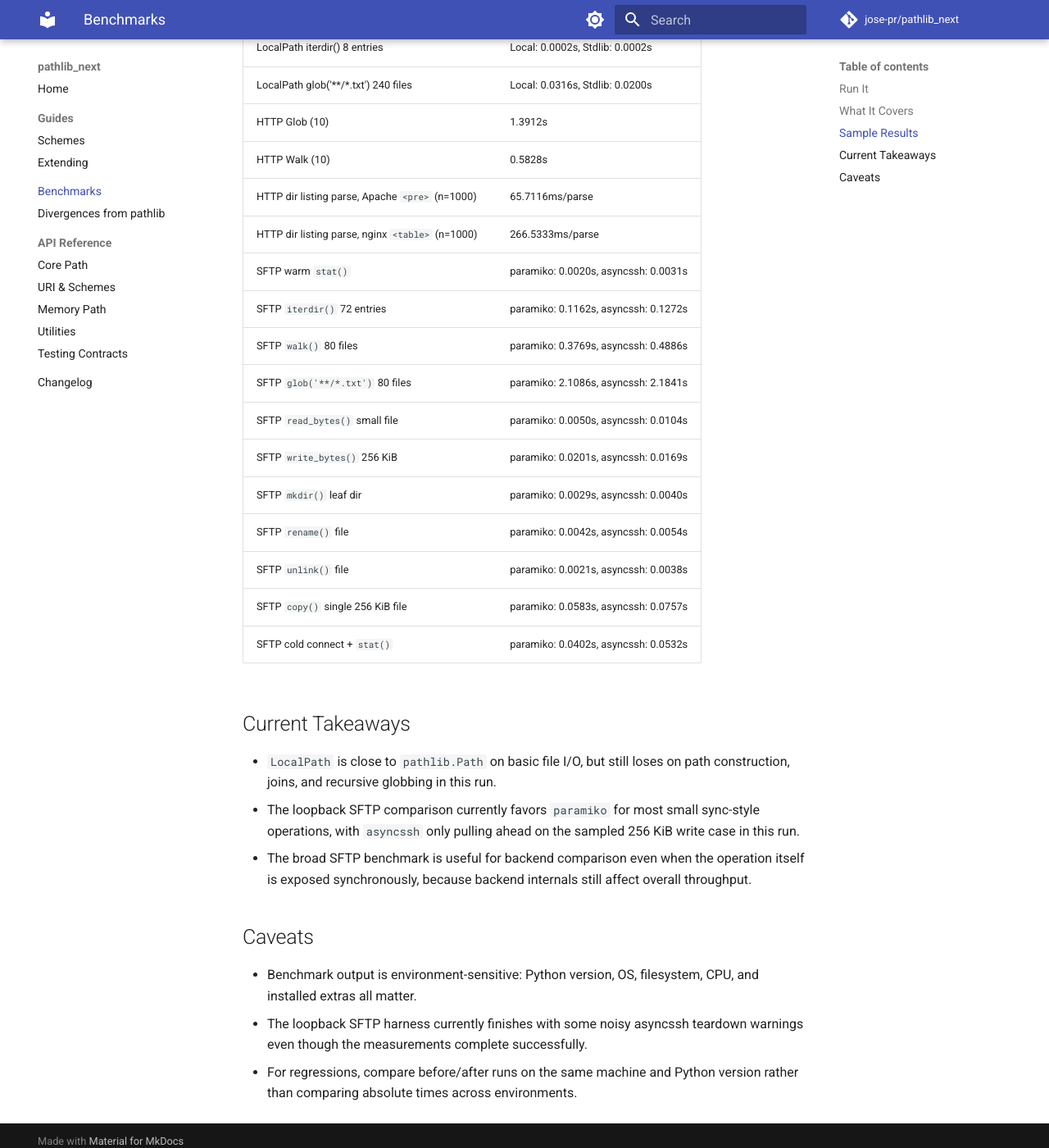
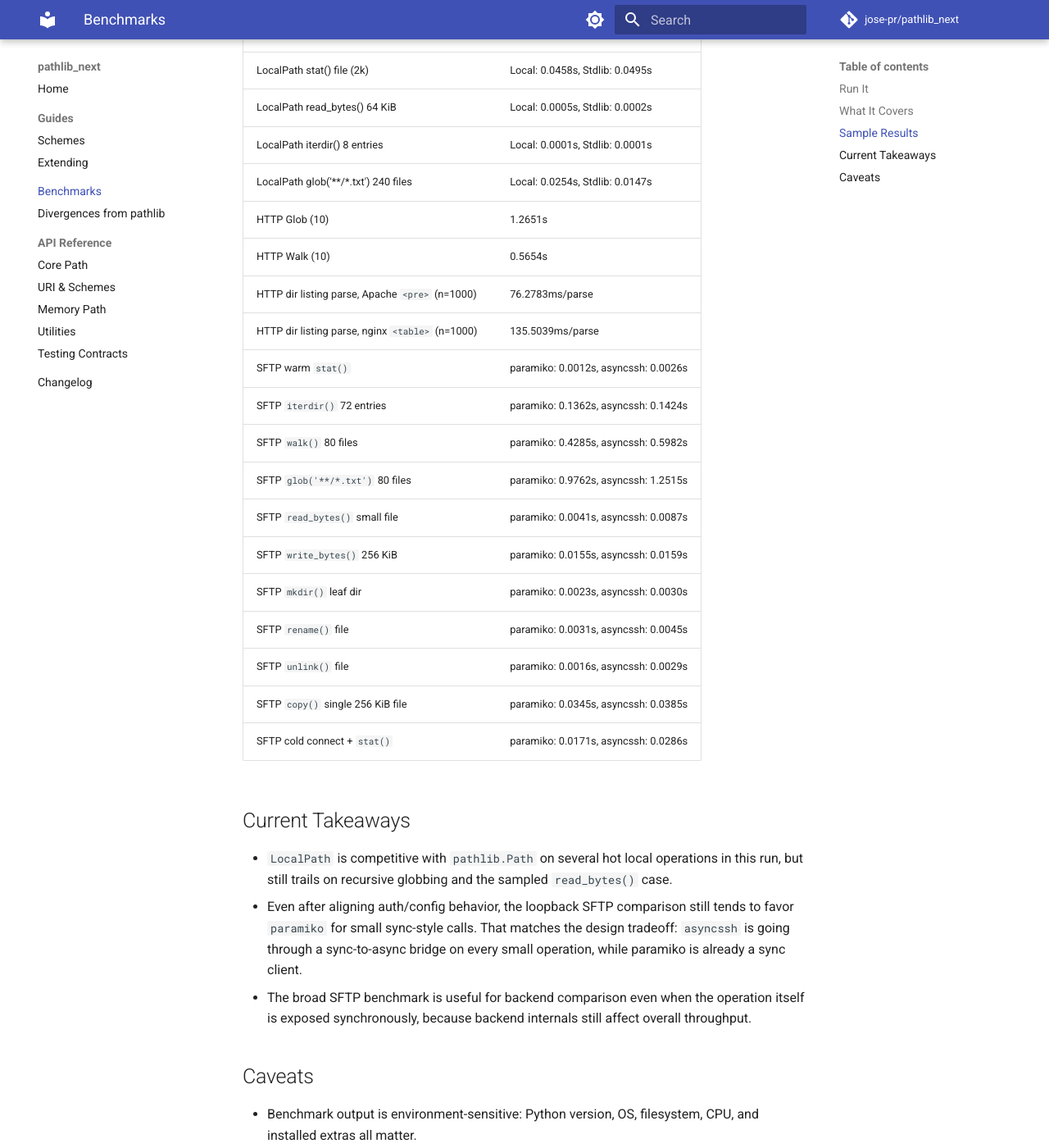
Before and after one commit to jose-pr/pathlib-next, an MkDocs documentation site: the page built from docs/benchmarks.md, in a window 1280 px wide and 1400 px high, scrolled down 1618 px. Shown: the whole window at 82% size. Built offline with MkDocs 1.6.1 and Material for MkDocs 9.7.7, drawn with Linux system fonts in a browser that asks for light colours; comment, search, counter and statistics services are not loaded; some of the changed text lies outside the part shown.

Commit message:
chore: tune sftp benchmark comparisons

```diff
--- a/docs/benchmarks.md
+++ b/docs/benchmarks.md
@@ -33,6 +33,12 @@
 comparison focused on backend overhead and request behavior rather than WAN
 latency.
 
+Normal `sftp://` usage defaults to the system OpenSSH client config on both
+backends. The benchmark harness explicitly disables SSH config/key discovery
+for its asyncssh comparison so both backends are measured with similarly
+minimal connection setup instead of inheriting machine-specific SSH client
+state.
+
 ## Sample Results
 
 These numbers are from a local Windows run on July 12, 2026 with
@@ -41,43 +47,45 @@
 
 | Benchmark Case | Time / Metric |
 | --- | --- |
-| URI Parse (10k) | 0.6778s |
-| URI Parse, unique URIs, forced (us/parse) | 261.19us |
-| URI Parse+Compose, unique URIs (us/round-trip) | 276.16us |
-| Path Join (10k) | 0.4769s |
-| Segments/Name Access (10k) | 0.0064s |
-| Suffix/Stem Access (10k) | 0.0028s |
-| Glob 1k MemPath (20) | 2.5886s |
-| LocalPath vs Stdlib (2k stat) | Local: 0.2195s, Stdlib: 0.2524s |
-| LocalPath construct path (10k) | Local: 0.1600s, Stdlib: 0.0970s |
-| LocalPath join path (10k) | Local: 0.1940s, Stdlib: 0.1580s |
-| LocalPath stat() file (2k) | Local: 0.0899s, Stdlib: 0.0766s |
-| LocalPath read_bytes() 64 KiB | Local: 0.0003s, Stdlib: 0.0002s |
-| LocalPath iterdir() 8 entries | Local: 0.0002s, Stdlib: 0.0002s |
-| LocalPath glob('**/*.txt') 240 files | Local: 0.0316s, Stdlib: 0.0200s |
-| HTTP Glob (10) | 1.3912s |
-| HTTP Walk (10) | 0.5828s |
-| HTTP dir listing parse, Apache `<pre>` (n=1000) | 65.7116ms/parse |
-| HTTP dir listing parse, nginx `<table>` (n=1000) | 266.5333ms/parse |
-| SFTP warm `stat()` | paramiko: 0.0020s, asyncssh: 0.0031s |
-| SFTP `iterdir()` 72 entries | paramiko: 0.1162s, asyncssh: 0.1272s |
-| SFTP `walk()` 80 files | paramiko: 0.3769s, asyncssh: 0.4886s |
-| SFTP `glob('**/*.txt')` 80 files | paramiko: 2.1086s, asyncssh: 2.1841s |
-| SFTP `read_bytes()` small file | paramiko: 0.0050s, asyncssh: 0.0104s |
-| SFTP `write_bytes()` 256 KiB | paramiko: 0.0201s, asyncssh: 0.0169s |
-| SFTP `mkdir()` leaf dir | paramiko: 0.0029s, asyncssh: 0.0040s |
-| SFTP `rename()` file | paramiko: 0.0042s, asyncssh: 0.0054s |
-| SFTP `unlink()` file | paramiko: 0.0021s, asyncssh: 0.0038s |
-| SFTP `copy()` single 256 KiB file | paramiko: 0.0583s, asyncssh: 0.0757s |
-| SFTP cold connect + `stat()` | paramiko: 0.0402s, asyncssh: 0.0532s |
+| URI Parse (10k) | 0.0906s |
+| URI Parse, unique URIs, forced (us/parse) | 28.26us |
+| URI Parse+Compose, unique URIs (us/round-trip) | 43.87us |
+| Path Join (10k) | 0.1837s |
+| Segments/Name Access (10k) | 0.0015s |
+| Suffix/Stem Access (10k) | 0.0017s |
+| Glob 1k MemPath (20) | 0.5064s |
+| LocalPath vs Stdlib (2k stat) | Local: 0.0354s, Stdlib: 0.0375s |
+| LocalPath construct path (10k) | Local: 0.0128s, Stdlib: 0.0249s |
+| LocalPath join path (10k) | Local: 0.0667s, Stdlib: 0.0694s |
+| LocalPath stat() file (2k) | Local: 0.0458s, Stdlib: 0.0495s |
+| LocalPath read_bytes() 64 KiB | Local: 0.0005s, Stdlib: 0.0002s |
+| LocalPath iterdir() 8 entries | Local: 0.0001s, Stdlib: 0.0001s |
+| LocalPath glob('**/*.txt') 240 files | Local: 0.0254s, Stdlib: 0.0147s |
+| HTTP Glob (10) | 1.2651s |
+| HTTP Walk (10) | 0.5654s |
+| HTTP dir listing parse, Apache `<pre>` (n=1000) | 76.2783ms/parse |
+| HTTP dir listing parse, nginx `<table>` (n=1000) | 135.5039ms/parse |
+| SFTP warm `stat()` | paramiko: 0.0012s, asyncssh: 0.0026s |
+| SFTP `iterdir()` 72 entries | paramiko: 0.1362s, asyncssh: 0.1424s |
+| SFTP `walk()` 80 files | paramiko: 0.4285s, asyncssh: 0.5982s |
+| SFTP `glob('**/*.txt')` 80 files | paramiko: 0.9762s, asyncssh: 1.2515s |
+| SFTP `read_bytes()` small file | paramiko: 0.0041s, asyncssh: 0.0087s |
+| SFTP `write_bytes()` 256 KiB | paramiko: 0.0155s, asyncssh: 0.0159s |
+| SFTP `mkdir()` leaf dir | paramiko: 0.0023s, asyncssh: 0.0030s |
+| SFTP `rename()` file | paramiko: 0.0031s, asyncssh: 0.0045s |
+| SFTP `unlink()` file | paramiko: 0.0016s, asyncssh: 0.0029s |
+| SFTP `copy()` single 256 KiB file | paramiko: 0.0345s, asyncssh: 0.0385s |
+| SFTP cold connect + `stat()` | paramiko: 0.0171s, asyncssh: 0.0286s |
 
 ## Current Takeaways
 
-- `LocalPath` is close to `pathlib.Path` on basic file I/O, but still loses
-  on path construction, joins, and recursive globbing in this run.
-- The loopback SFTP comparison currently favors `paramiko` for most small
-  sync-style operations, with `asyncssh` only pulling ahead on the sampled
-  256 KiB write case in this run.
+- `LocalPath` is competitive with `pathlib.Path` on several hot local
+  operations in this run, but still trails on recursive globbing and the
+  sampled `read_bytes()` case.
+- Even after aligning auth/config behavior, the loopback SFTP comparison
+  still tends to favor `paramiko` for small sync-style calls. That matches
+  the design tradeoff: `asyncssh` is going through a sync-to-async bridge on
+  every small operation, while paramiko is already a sync client.
 - The broad SFTP benchmark is useful for backend comparison even when the
   operation itself is exposed synchronously, because backend internals still
   affect overall throughput.
@@ -86,7 +94,8 @@
 
 - Benchmark output is environment-sensitive: Python version, OS, filesystem,
   CPU, and installed extras all matter.
-- The loopback SFTP harness currently finishes with some noisy asyncssh
-  teardown warnings even though the measurements complete successfully.
+- The benchmark disables OpenSSH config/key discovery only for the loopback
+  backend comparison, to avoid machine-specific SSH client state skewing the
+  numbers.
 - For regressions, compare before/after runs on the same machine and Python
   version rather than comparing absolute times across environments.
```
Also changed, not shown: 1 other file.
